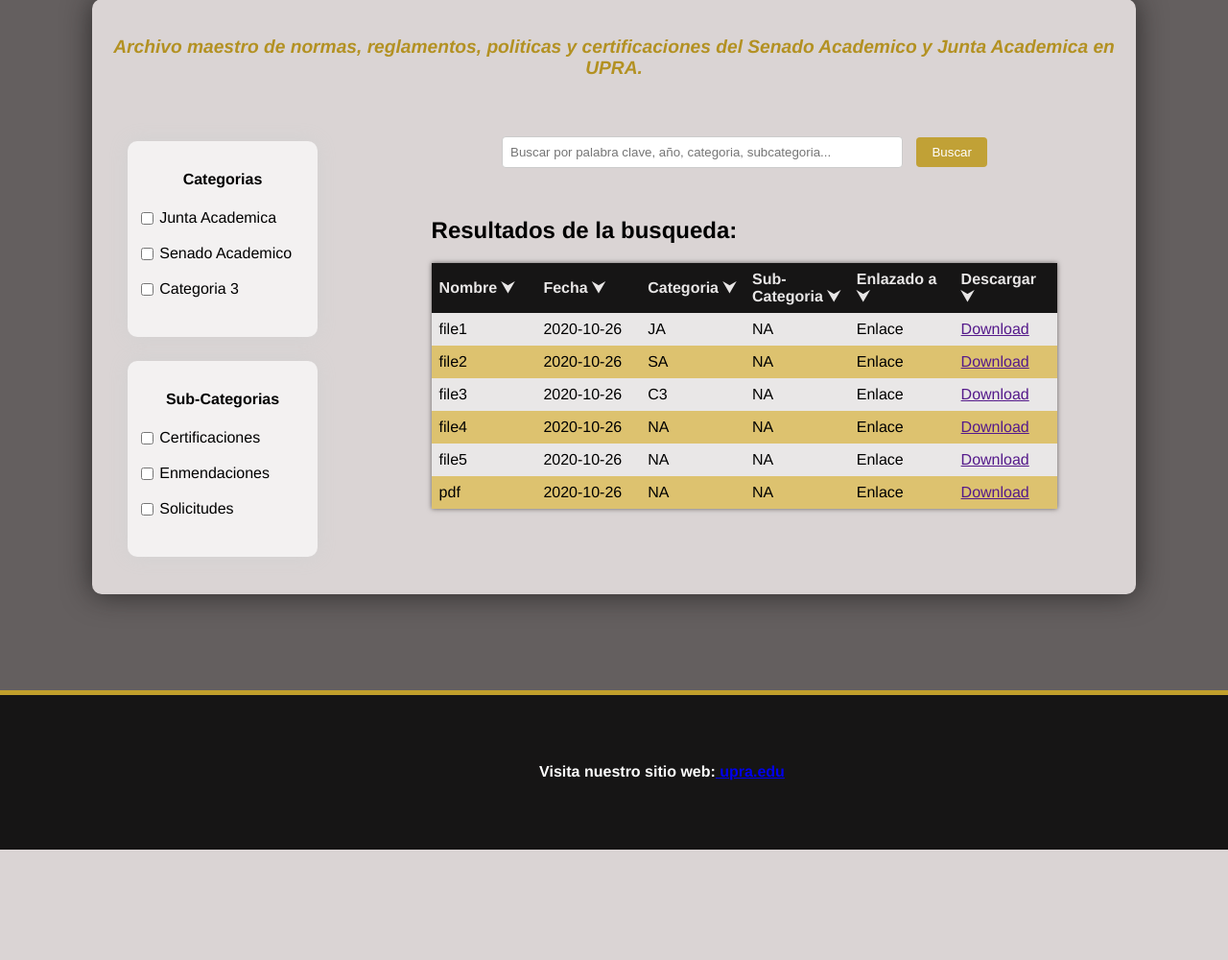
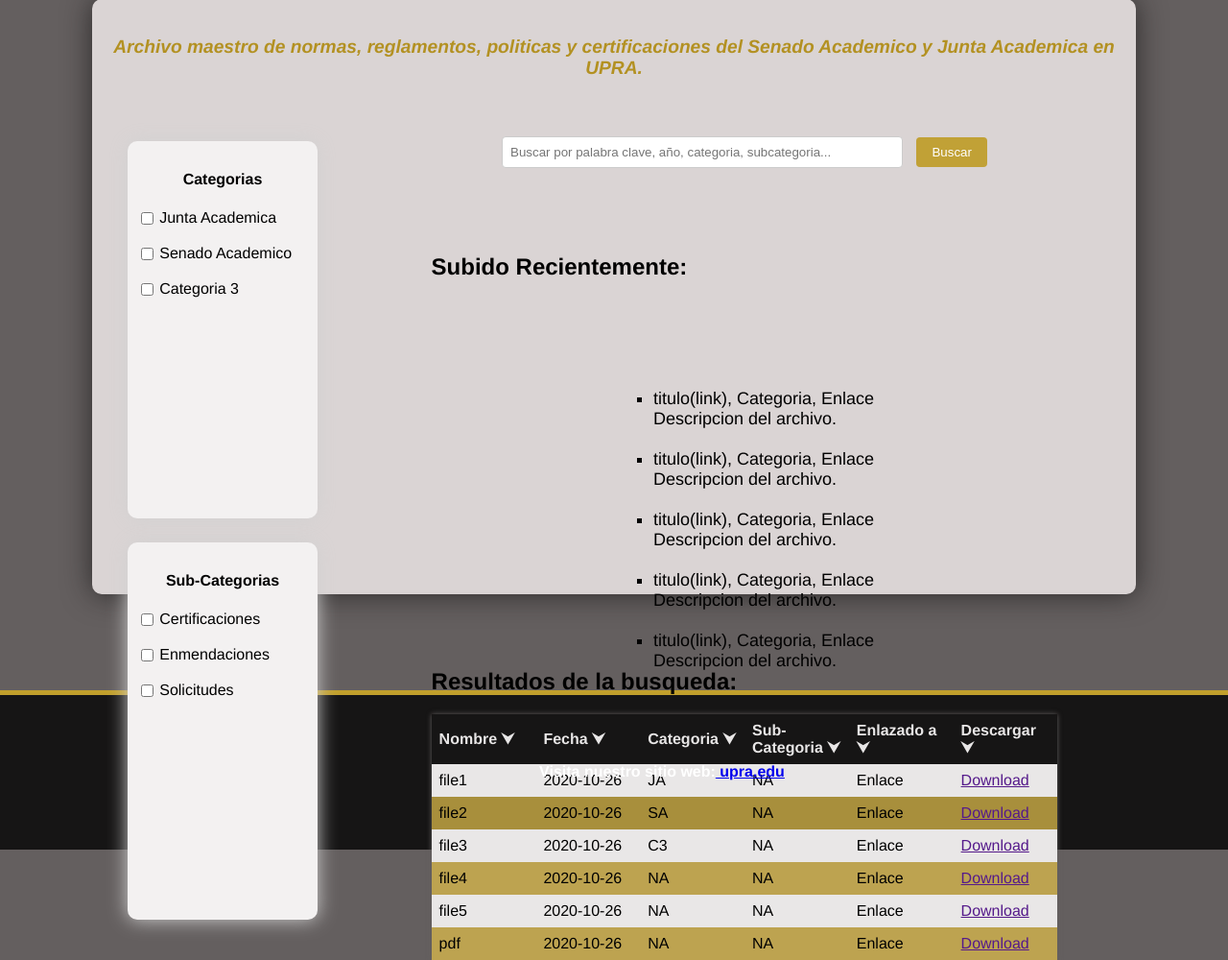
Before and after one commit to Mary0711/Normateca-Prototype, a PHP site: page / in a window 1280 px wide; the page is wider, and only the part inside the window is pictured. Shown: the part 146-1146 px from the top of that part at 96% size. Before the commit the page ends 1031 px from the top of that part, so only its background shows below. Run offline with PHP 8.4, Linux system fonts and the light colour scheme.

Commit message:
recentes

```diff
--- a/index.css
+++ b/index.css
@@ -120,6 +120,12 @@ section {
   text-align: start;
 }
 
+ul {
+  list-style: square;
+  font-size: 18px;
+  text-align: left;
+}
+
 table {
   width: 80%;
   table-layout: fixed;
--- a/index.html
+++ b/index.html
@@ -76,6 +76,32 @@
               />
               <button type="submit" id="submit">Buscar</button>
             </div>
+            <h1>Subido Recientemente:</h1>
+            <div class="recientes">
+              <ul>
+                <li>
+                  titulo(link), Categoria, Enlace <br />Descripcion del archivo.
+                </li>
+                <br />
+                <li>
+                  titulo(link), Categoria, Enlace <br />Descripcion del archivo.
+                </li>
+                <br />
+                <li>
+                  titulo(link), Categoria, Enlace <br />Descripcion del archivo.
+                </li>
+                <br />
+                <li>
+                  titulo(link), Categoria, Enlace <br />Descripcion del archivo.
+                </li>
+                <br />
+                <li>
+                  titulo(link), Categoria, Enlace <br />Descripcion del archivo.
+                </li>
+                <br />
+              </ul>
+            </div>
+
             <h1>Resultados de la busqueda:</h1>
 
             <table>
```
